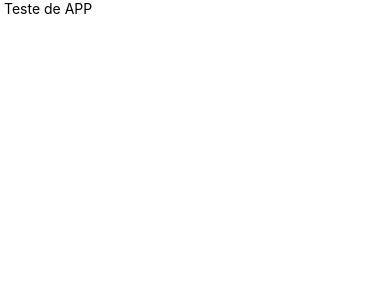
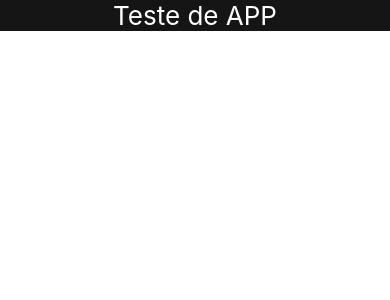
Before and after one commit to victorsxavierf/react_native, a React Native app: screen / in a window 390 px wide. Shown: the top 300 px of the page. Built offline with nearby package versions, Linux system fonts and the light colour scheme.

Commit message:
Estilização de Elemtentos

```diff
--- a/App.tsx
+++ b/App.tsx
@@ -1,7 +1,15 @@
-import {Text} from "react-native"
+import {Text, View} from "react-native"
 
 export default function App(){
  return(
-  <Text> Teste de APP </Text>
+    <View style = {{
+        backgroundColor: '#151515'
+    }}>
+        <Text style = {{
+            textAlign: "center",
+            color: '#FFFFFF',
+            fontSize: 26
+        }}> Teste de APP </Text>
+    </View>
  )
 }
```
